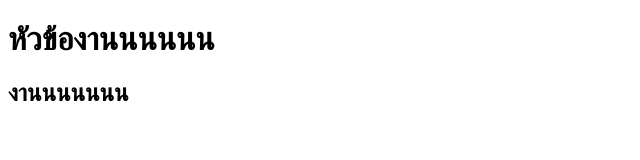
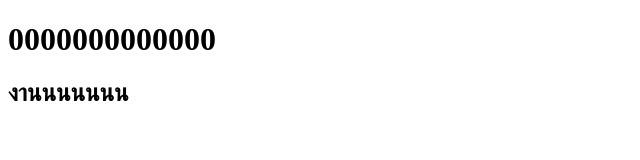
Before and after one commit to Paraphornchai/Tutorial-Javascript, a plain HTML site: page index.html in a window 1280 px wide. Shown: the whole page, without its empty margins (0-640 px from the left). Drawn offline with Linux system fonts and the light colour scheme.

Commit message:
update main heading in index.html

```diff
--- a/index.html
+++ b/index.html
@@ -8,7 +8,7 @@
 <body>
 
     <script src="code.js"></script>
-    <h1>หัวข้องานนนนนน</h1>
+    <h1>0000000000000</h1>
     <h2>งานนนนนนน</h2>
 </body>
 </html>
```
